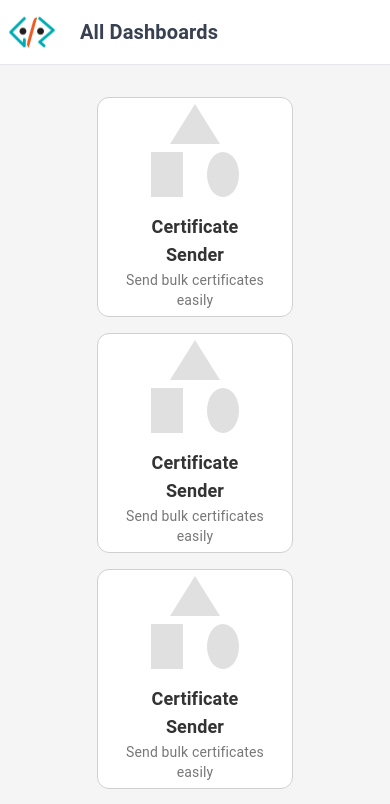
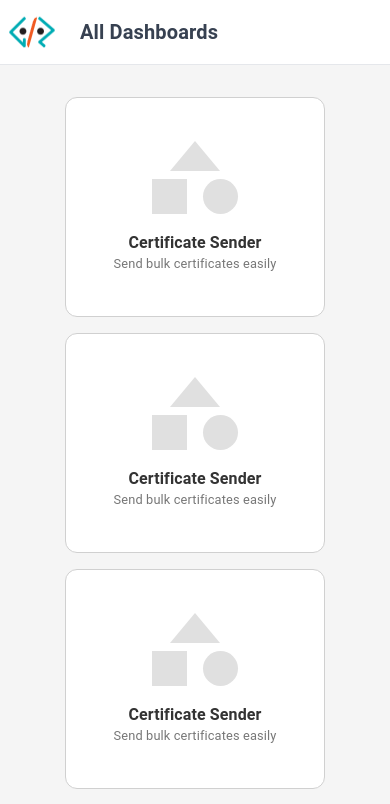
Before and after one commit to akanoao/gr-dashboard-frontend, a React (Vite) app: page / in a window 390 px wide. Shown: the top 804 px of the page. Built offline with nearby package versions, Linux system fonts and the light colour scheme.

Commit message:
changed the spacing to make the design more responsive

```diff
--- a/src/components/CardItem.tsx
+++ b/src/components/CardItem.tsx
@@ -10,7 +10,7 @@ const CardItem: React.FC<CardItemProps> = ({ title, description }) => {
   return (
     <Box
       sx={{
-        width: { xs: '60%', sm: '23%' },
+        width: { xs: '80%', sm: '50%', md:'23%' },
         height: '220px',
         display: 'flex',
         flexDirection: 'column',
@@ -35,7 +35,7 @@ const CardItem: React.FC<CardItemProps> = ({ title, description }) => {
           height: 0,
           borderLeft: '25px solid transparent',
           borderRight: '25px solid transparent',
-          borderBottom: '40px solid #e0e0e0',
+          borderBottom: {xs: '30px solid #e0e0e0', sm: '40px solid #e0e0e0'},
           marginBottom: 1,
         }}
       ></Box>
@@ -46,15 +46,15 @@ const CardItem: React.FC<CardItemProps> = ({ title, description }) => {
           display: 'flex',
           justifyContent: 'center',
           width: '60%',
-          gap: 3,
+          gap: {xs: 2, sm: 3},
           marginBottom: 2,
         }}
       >
         {/* Square */}
         <Box
           sx={{
-            width: '50px',
-            height: '45px',
+            width: {xs: '35px', sm:'50px'},
+            height: {xs: '35px', sm:'45px'},
             backgroundColor: '#e0e0e0',
           }}
         ></Box>
@@ -62,8 +62,8 @@ const CardItem: React.FC<CardItemProps> = ({ title, description }) => {
         {/* Circle */}
         <Box
           sx={{
-            width: '50px',
-            height: '45px',
+            width: {xs:'35px' ,sm: '50px'},
+            height: { xs: '35px', sm: '45px' },
             borderRadius: '50%',
             backgroundColor: '#e0e0e0',
           }}
@@ -71,10 +71,10 @@ const CardItem: React.FC<CardItemProps> = ({ title, description }) => {
       </Box>
 
       {/* Text Content */}
-      <Typography variant="h6" fontWeight="bold" align="center">
+      <Typography variant="h6" fontWeight="bold" align="center" fontSize={{xs: '1rem', sm:'1.25rem'}}>
         {title}
       </Typography>
-      <Typography variant="body2" color="text.secondary" align="center">
+      <Typography variant="body2" color="text.secondary" align="center" fontSize={{xs:'0.8rem', sm:'1rem'}}>
         {description}
       </Typography>
     </Box>
```
